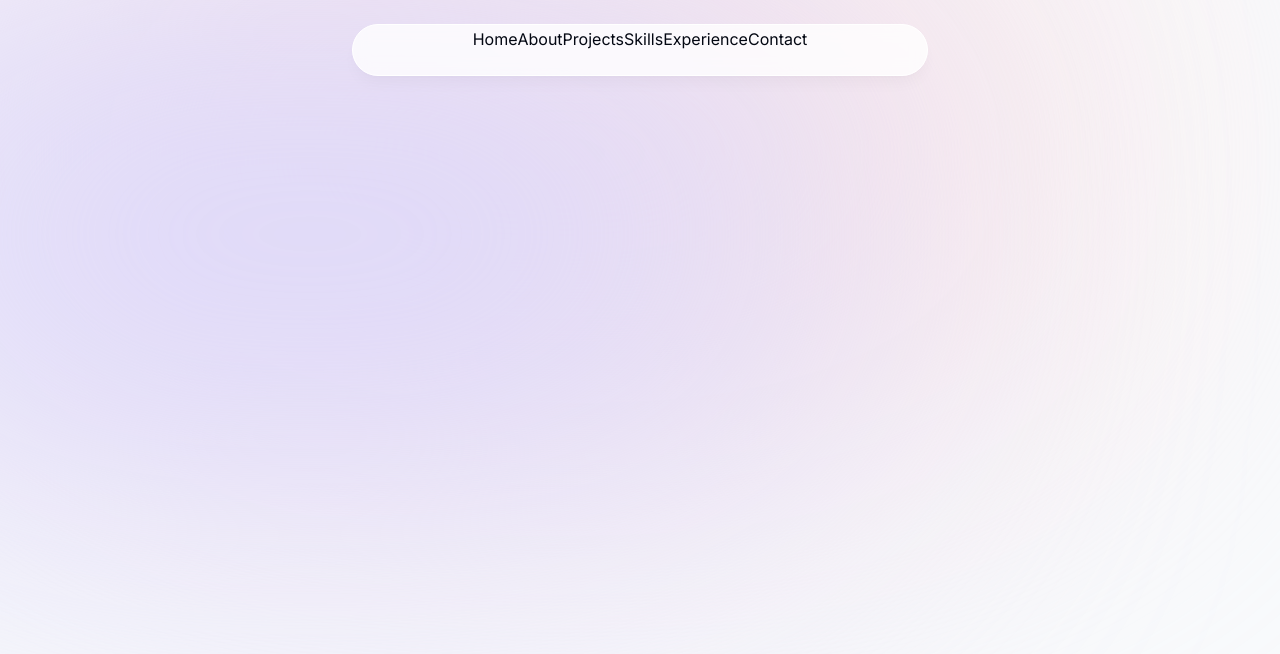
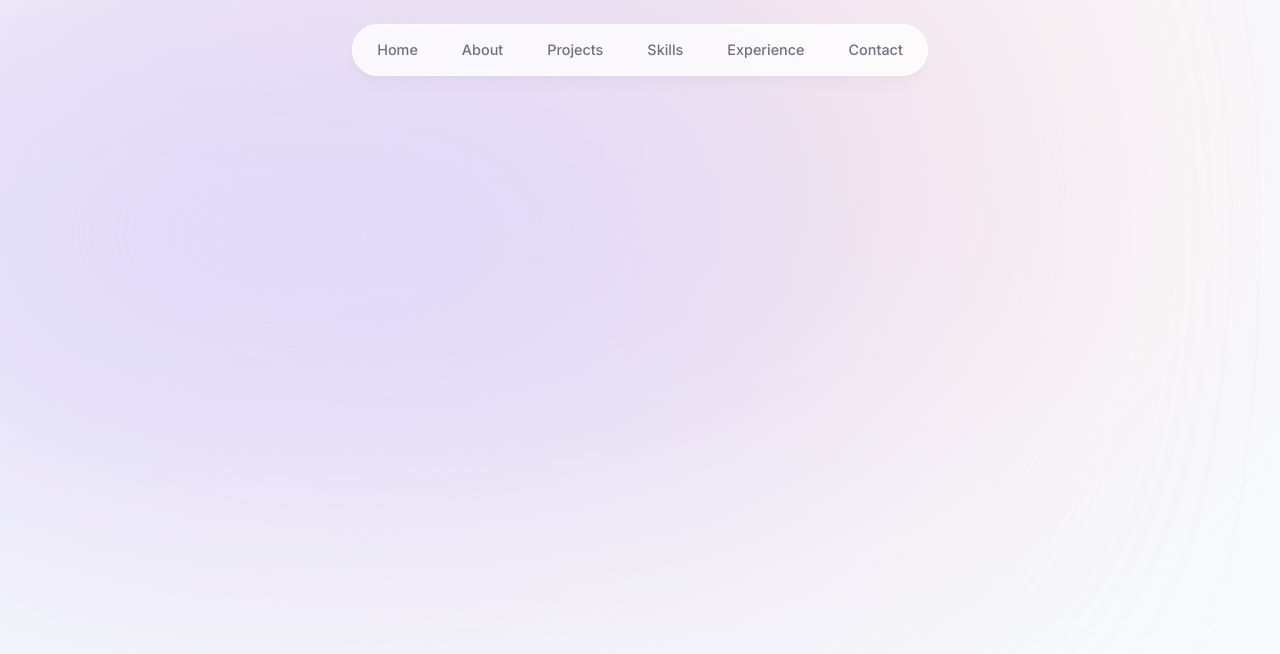
Before and after one commit to notavacillator/project-portfolio, a Next.js app: page / in a window 1280 px wide. Shown: the top 654 px of the page. Built offline with nearby package versions, Linux system fonts and the light colour scheme.

Commit message:
finished header
finished , nav, ul, li, Link

```diff
--- a/app/page.tsx
+++ b/app/page.tsx
@@ -1,4 +1,4 @@
-import header from '../components/header';
+import header from '@/components/header';
 
 export default function Home() {
   return (
--- a/components/header.tsx
+++ b/components/header.tsx
@@ -12,7 +12,7 @@
         <motion.div
             className="fixed top-0 left-1/2 h-[4.5rem] w-full
                 rounded-none border border-white border-opacity-4 bg-white
-                bg-opacity-80 shadow-lg  shadow-black/[0.03] backdrop-blur-[0.5rem]
+                bg-opacity-80 shadow-lg  shadow-black/[0.03] backdrop-blur-3xl
                 sm:top-6 sm:h-[3.25rem] sm:w-[36rem] sm:rounded-full"
             initial={{y: -100, x: "-50%",  opacity: 0}} // overrides the translate property -translate-x-1/2
             animate={{y: 0, x: "-50%", opacity: 1}}
@@ -20,14 +20,19 @@
         </motion.div>
 
         <nav
-            className="fixed top-[0.15rem] left-1/2 h-12 -translate-x-1/2 py-2
+            className="flex fixed top-[0.15rem] left-1/2 h-12 -translate-x-1/2 py-2
                 sm:top-[1.7rem] sm:h-[initial] sm:py-0 ">
-            <ul className='flex'>
+            <ul className='flex flex-wrap w-[22rem] items-center justify-center
+                gap-y-1 text-[0.9rem] font-medium text-gray-500 sm:w-[initial]
+                sm:flex-nowrap sm:gap-5'>
                 {
                     links.map(link => (
-                        <li key ={link.hash}>
-                            <Link href={link.hash}>{link.name}</Link>
-                        </li>
+                        <motion.li className = 'h-3/4 flex items-center justify-center' key ={link.hash}
+                            initial={{y: -100, opacity: 0}} // overrides the translate property -translate-x-1/2
+                            animate={{y: 0, opacity: 1}}>
+                            <Link className = 'flex items-center justify-center px-3 py-3 hover:text-gray-950 transition'
+                            href={link.hash}>{link.name}</Link>
+                        </motion.li>
                     ))
                 }
             </ul>
```
